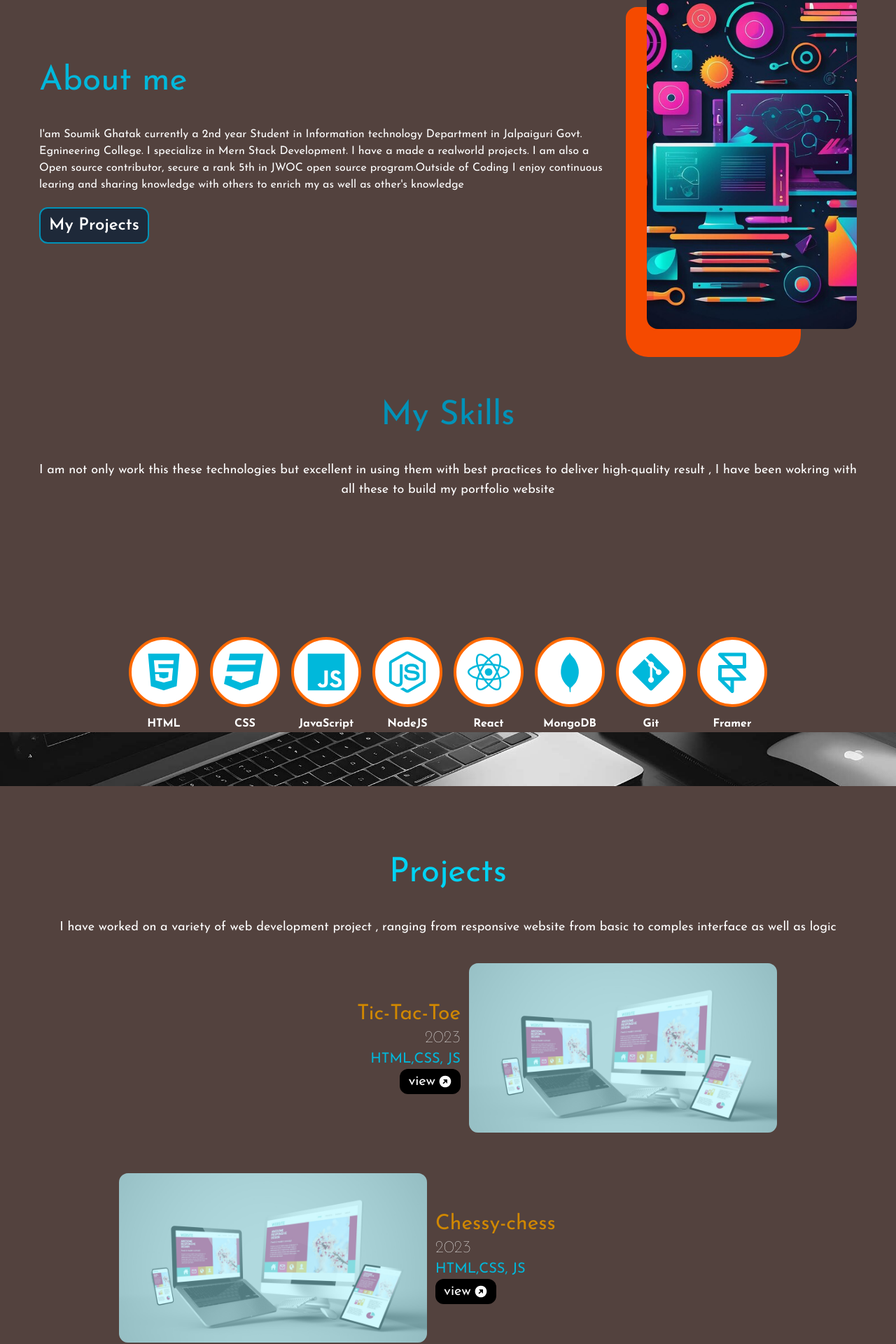
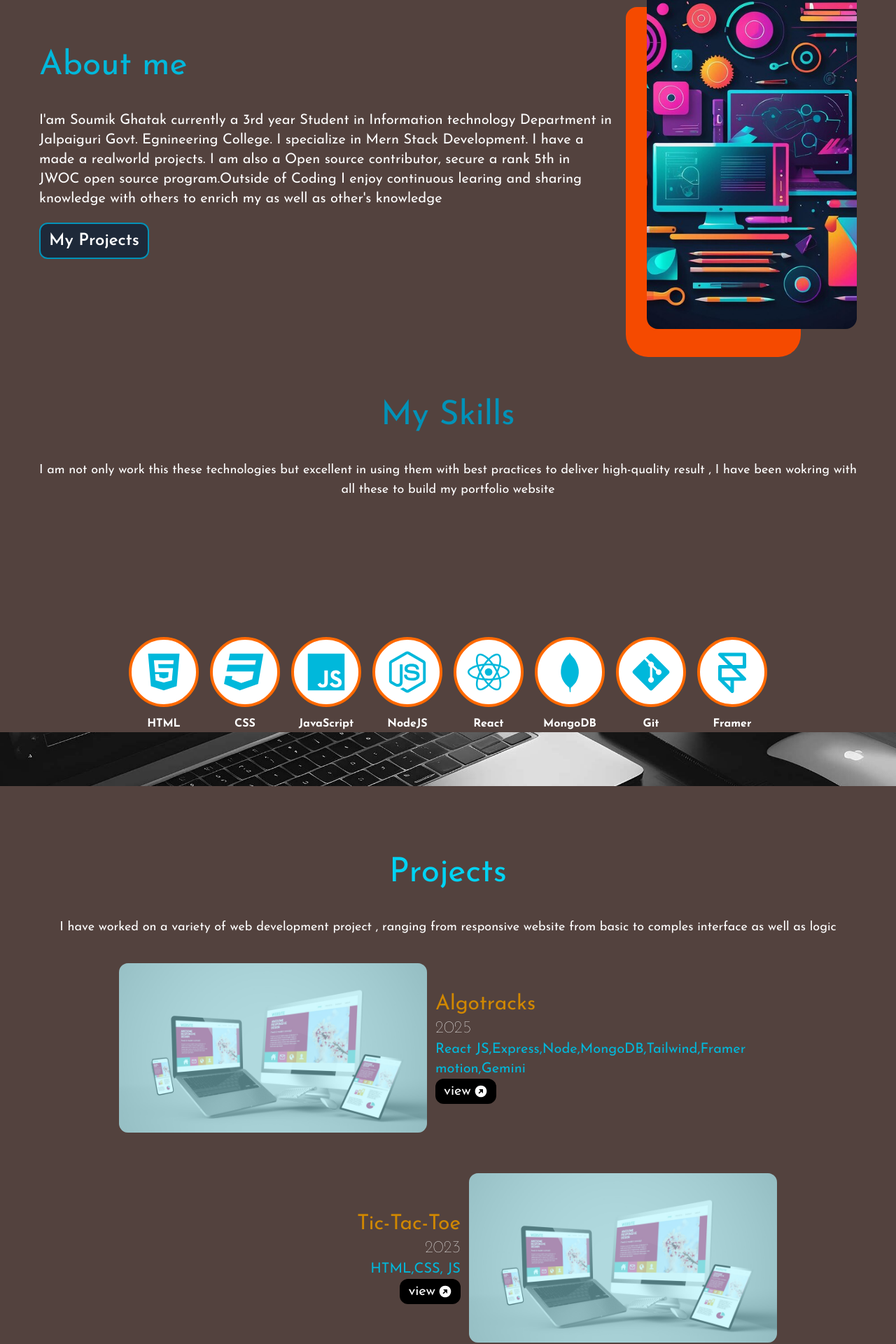
Before and after one commit to soumik7063/My-portfolio, a React (Vite) app: page / in a window 1280 px wide. Shown: the part 872-2792 px from the top of the page at 70% size. Built offline with nearby package versions, Linux system fonts and the light colour scheme.

Commit message:
update projects

```diff
--- a/src/components/AboutmeSection/AmoutmeText.jsx
+++ b/src/components/AboutmeSection/AmoutmeText.jsx
@@ -5,8 +5,8 @@ const AmoutmeText = () => {
   return (
     <div className='flex flex-col md:items-start items-center md:text-left text-center'>
         <h1 className='text-5xl text-cyan-500 mb-10'>About me</h1>
-        <p className='text-white'>
-            I'am Soumik Ghatak currently a 2nd year Student in Information technology Department in Jalpaiguri Govt. Egnineering College. I specialize in Mern Stack Development.
+        <p className='text-white md:text-xl'>
+            I'am Soumik Ghatak currently a 3rd year Student in Information technology Department in Jalpaiguri Govt. Egnineering College. I specialize in Mern Stack Development.
             I have a made a realworld projects. I am also a Open source contributor, secure a rank 5th in JWOC open source program.Outside of Coding I enjoy continuous learing and sharing knowledge
             with others to enrich my as well as other's knowledge
         </p>
--- a/src/components/ContactSection/SingleSocialcontact.jsx
+++ b/src/components/ContactSection/SingleSocialcontact.jsx
@@ -1,9 +1,13 @@
 import React from 'react'
 
-const SingleSocialcontact = ({link,Icon}) => {
+const SingleSocialcontact = ({link,Icon,name}) => {
   return (
     <div className='flex'>
-        <a href={link} className='text-white text-3xl hover:text-cyan-500 cursor-pointer border-2 border-orange-300 rounded-full p-2'> {Icon}</a>
+        <a href={link} className={`text-white text-3xl
+          ${(name==='github') && 'hover:text-gray-800'}
+          ${(name==='instagram') && 'hover:text-pink-500'}
+          ${(name==='linkedin') && 'hover:text-blue-400'}
+          cursor-pointer border-2 border-orange-300 rounded-full p-2`}> {Icon}</a>
     </div>
   )
 }
--- a/src/components/ContactSection/SocialContact.jsx
+++ b/src/components/ContactSection/SocialContact.jsx
@@ -6,9 +6,9 @@ import SingleSocialcontact from './SingleSocialcontact';
 const SocialContact = () => {
   return (
     <div className="flex mt-5 justify-between">
-        <SingleSocialcontact link={'#'} Icon = {<LuGithub/>}/>
-        <SingleSocialcontact link={'#'} Icon = {<CiLinkedin/>}/>
-        <SingleSocialcontact link={'#'} Icon = {<FaInstagram/>}/>
+        <SingleSocialcontact name="github" link={'http://github.com/soumik7063/'} Icon = {<LuGithub/>}/>
+        <SingleSocialcontact name="linkedin" link={'#'} Icon = {<CiLinkedin/>}/>
+        <SingleSocialcontact name="instagram" link={'#'} Icon = {<FaInstagram/>}/>
     </div>
   )
 }
--- a/src/components/projectsSection/ProjectMain.jsx
+++ b/src/components/projectsSection/ProjectMain.jsx
@@ -4,6 +4,14 @@ import SIngleProject from './SIngleProject'
 const ProjectMain = () => {
 
     const projects = [
+        {
+            name:'Algotracks',
+            year:'2025',
+            tech:'React JS,Express,Node,MongoDB,Tailwind,Framer motion,Gemini',
+            align:'right',
+            link:'https://soumik7063.github.io/Tic-tac-toe/',
+            image:'/images/website-img-1.jpg'
+        },
         {
             name:'Tic-Tac-Toe',
             year:'2023',
```
